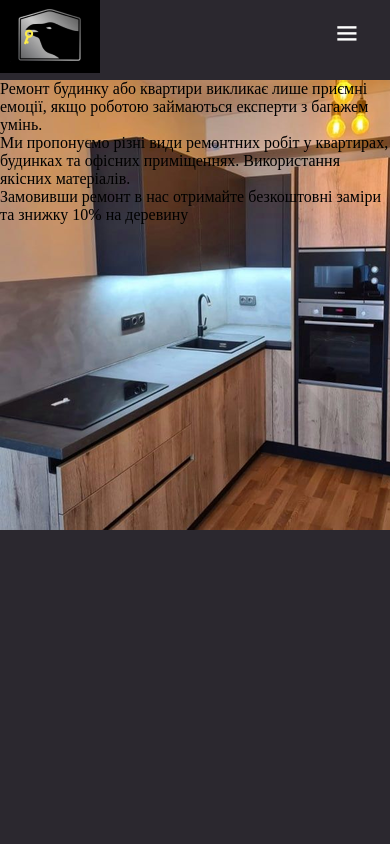
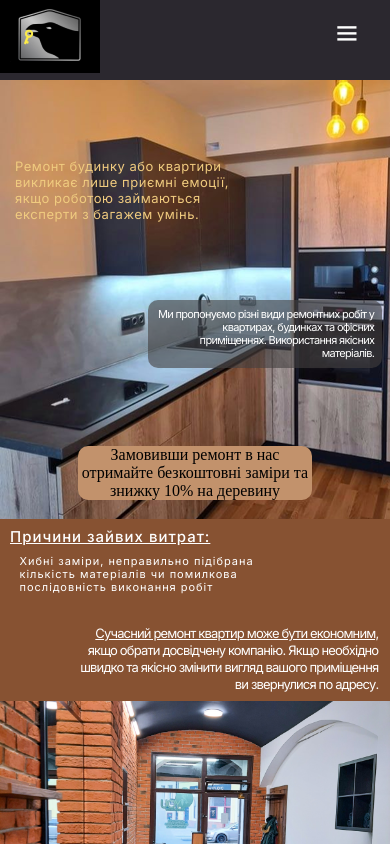
Before and after one commit to voron-remonntt/design, a React (Create React App) app: page / in a window 390 px wide. Shown: the top 844 px of the page. Built offline with nearby package versions, Linux system fonts and the light colour scheme; a web font is replaced by a local one.

Commit message:
first version mobile

```diff
--- a/src/pages/Home/Home.tsx
+++ b/src/pages/Home/Home.tsx
@@ -714,16 +714,35 @@ export const Home: React.FC = () => {
       )}
       {window.innerWidth < 650 && (
         <div className="mobile">
-          <div className="modile__header">
-            <div className="mibile_info1">
+          <div className="mobile__header">
+            <div className="mobile_info1">
               Ремонт будинку або квартири викликає лише приємні емоції, якщо роботою займаються експерти з багажем умінь.
             </div>
-            <div className="mibile_info1">
+            <div className="mobile_info2">
               Ми пропонуємо різні види ремонтних робіт у квартирах, будинках та офісних приміщеннях. Використання якісних матеріалів.
             </div>
-            <div className="mibile_info1">
-              Замовивши ремонт в нас отримайте безкоштовні заміри та знижку 10% на деревину
+            <div className="mobile_info3">
+              <div className="mobile_info3_3">
+                Замовивши ремонт в нас отримайте безкоштовні заміри та знижку 10% на деревину
+              </div>
             </div>
+          </div>
+          <div className="mobile__block1">
+            <div className="mobile__block1__title">
+              Причини зайвих витрат:
+            </div>
+            <div className="mobile__block1__description">
+              Хибні заміри, неправильно підібрана кількість матеріалів чи помилкова послідовність виконання робіт
+            </div>
+            <div className="mobile__block1__description2">
+              <span className="underline">
+                Сучасний ремонт квартир може бути економним,
+              </span>
+              {' '}
+              якщо обрати досвідчену компанію.
+              Якщо необхідно швидко та якісно змінити вигляд вашого приміщення ви звернулися по адресу.
+            </div>
+            <img src={require('../../img/remontimg2.png')} alt="logo" className="mobile__block1__remontimg2" />
           </div>
         </div>
       )}
--- a/src/pages/Home/Home_mobile.scss
+++ b/src/pages/Home/Home_mobile.scss
@@ -1,15 +1,18 @@
 @media screen and (max-width: 650px) {
-  .modile {
+  .mobile {
 
     &__header {
       width: 100%;
-      height: 180vh;
       background-image: url(../../img/bi.png);
       background-repeat: no-repeat;
       object-fit: cover;
     }
 
-    &__info1 {
+
+    &_info1 {
+      padding-top: 20%;
+      margin-left: 15px;
+      width: 60%;
       font-family: 'Inter';
       font-style: normal;
       font-weight: 400;
@@ -18,5 +21,95 @@
       letter-spacing: 0.04em;
       color: #F0CB7F;
     }
+
+    &_info2 {
+      position: relative;
+      top: 0;
+      left: 38%;
+      margin-top: 20%;
+      width: 60%;
+      font-family: 'Inter';
+      font-style: normal;
+      font-weight: 400;
+      font-size: 11px;
+      line-height: 13px;
+      text-align: right;
+      letter-spacing: -0.06em;
+      color: #FFFFFF;
+      background-color: rgb(68, 64, 64, 60%);
+      border-radius: 10px;
+      padding: 2%;
+    }
+
+    &_info3 {
+      display: flex;
+      justify-content: center;
+      align-items: center;
+      padding-top: 20%;
+      padding-bottom: 5%;
+
+      &_3 {
+        text-align: center;
+        width: 60%;
+        background: #C2926C;
+        border-radius: 10px;
+      }
+    }
+
+    &__block1 {
+      font-family: 'Inter';
+
+      height: max-content;
+      background-color: #875232;
+
+      &__remontimg2 {
+        width: 100%;
+      }
+
+      &__title{
+        padding: 10px ;
+        font-weight: 500;
+        font-size: 15px;
+        line-height: 16px;
+        display: flex;
+        align-items: center;
+        letter-spacing: 0.065em;
+        text-decoration-line: underline;
+        color: #FFFFFF;
+        font-variation-settings: 'slnt' -10;
+      }
+
+      &__description {
+        margin-left: 5%;
+
+        width: 70%;
+        font-style: normal;
+        font-weight: 400;
+        font-size: 11px;
+        line-height: 13px;
+        display: flex;
+        align-items: center;
+        letter-spacing: 0.09em;
+        color: #FFFFFF;
+      }
+
+      &__description2 {
+        margin-top: 8%;
+        margin-bottom: 2%;
+        position: relative;
+        left: 17%;
+        width: 80%;
+        font-style: normal;
+        font-weight: 400;
+        font-size: 13px;
+        line-height: 17px;
+        text-align: right;
+        letter-spacing: -0.065em;
+        color: #FFFFFF;
+      }
+    }
+
+
+
   }
 }
```
